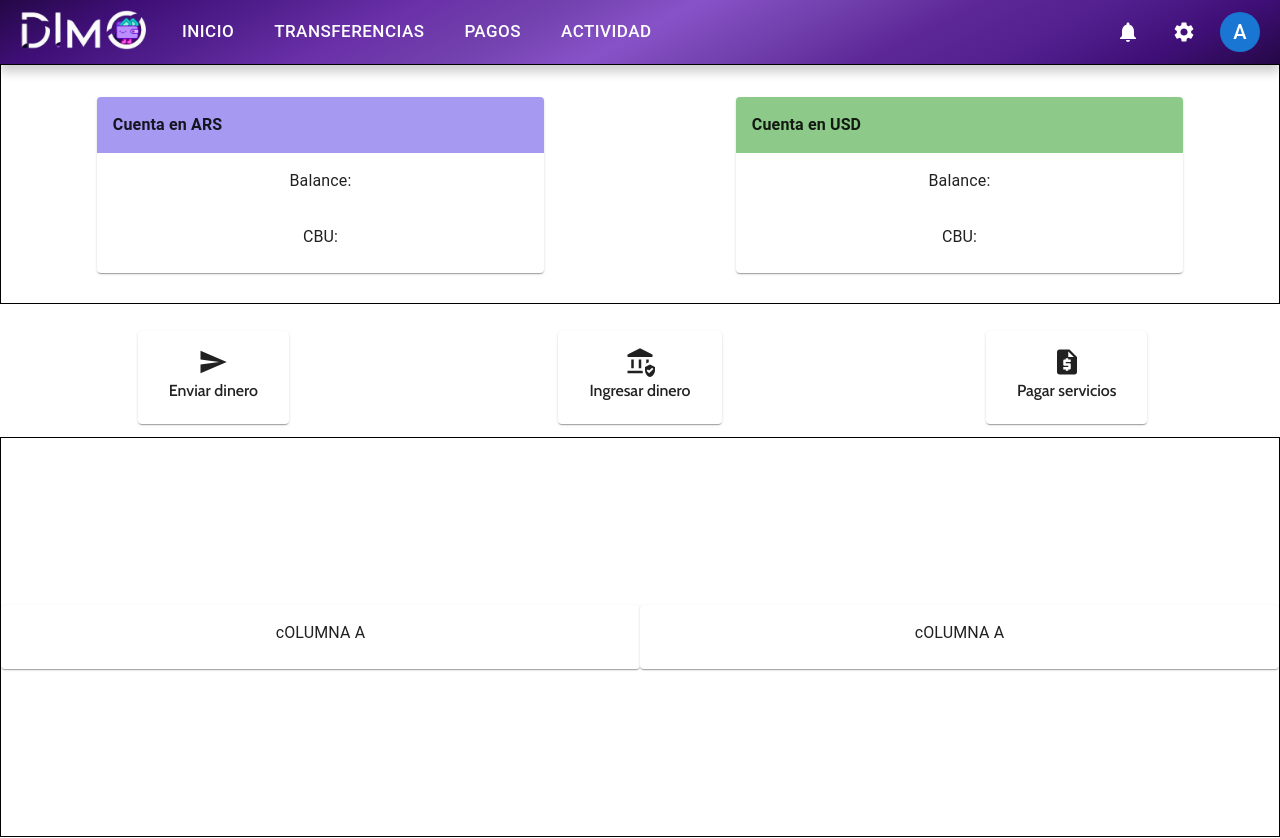
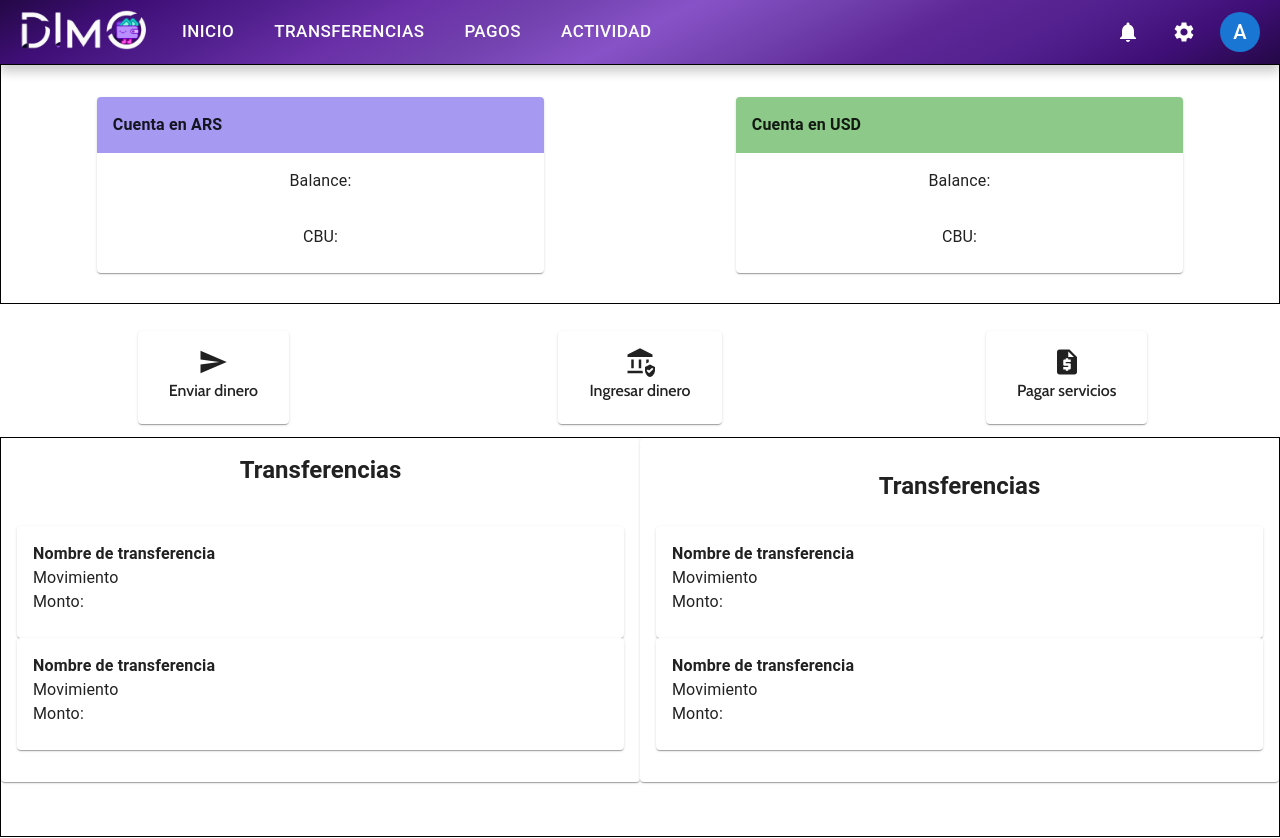
Before and after one commit to alkemyTech/BBVA-FS-W5-Front-S1, a React (Vite) app: page /home in a window 1280 px wide. Shown: the top 838 px of the page. Built offline with nearby package versions, Linux system fonts and the light colour scheme.

Commit message:
implementacion de axios para traernos las cuentas

```diff
--- a/src/components/Home/Home.jsx
+++ b/src/components/Home/Home.jsx
@@ -1,13 +1,33 @@
 import Grid from '@mui/material/Grid2';
-import Carrousel from '../Carrousel/Carrousel';
 import SendIcon from '@mui/icons-material/Send';
-import { Card, CardContent, IconButton, Typography, Link as MuiLink } from '@mui/material';
+import { Card, CardContent, IconButton, Typography, Link as MuiLink, List, ListItem } from '@mui/material';
 import RequestQuoteIcon from '@mui/icons-material/RequestQuote';
 import AssuredWorkloadIcon from '@mui/icons-material/AssuredWorkload';
 import { Link } from 'react-router-dom';
+import { useEffect, useState } from 'react';
 
 
 export default function Home() {
+
+    const [accounts, setAccounts] = useState([]);
+
+    useEffect(() => {
+        const fetchAccounts = async () => {
+            try {
+                const response = await axios.get("http://localhost:8080/accounts", {
+                    headers: {
+                        'Content-Type': 'application/json',
+                        'Authorization': `Bearer ${localStorage.getItem("token")}`
+                    }
+                });
+                setAccounts(response.data);
+            } catch (error) {
+                console.error('Error fetching accounts:', error);
+            }
+        };
+
+        fetchAccounts();
+    }, []);
 
     return (
 
@@ -63,9 +83,7 @@ export default function Home() {
                     <Grid item size={4}>
                         <Grid container sx={{ flexDirection: "column", justifyContent: "center", alignItems: "center" }}>
                             <MuiLink component={Link} to="/#" sx={{ textDecoration: "none" }}>
-                                <Card sx={{
-                                    transition: 'transform 0.2s, box-shadow 0.2s', '&:hover': { transform: 'scale(1.05)', boxShadow: '0 4px 8px rgba(0, 0, 0, 0.2)' }
-                                }}>
+                                <Card>
                                     <CardContent>
                                         <Grid container>
                                             <Grid item size={12}>
@@ -85,9 +103,7 @@ export default function Home() {
                     <Grid item size={4}>
                         <Grid container sx={{ flexDirection: "column", justifyContent: "center", alignItems: "center" }}>
                             <MuiLink component={Link} to="/#" sx={{ textDecoration: "none" }}>
-                                <Card sx={{
-                                    transition: 'transform 0.2s, box-shadow 0.2s', '&:hover': { transform: 'scale(1.05)', boxShadow: '0 4px 8px rgba(0, 0, 0, 0.2)' }
-                                }}>
+                                <Card>
                                     <CardContent>
                                         <Grid container>
                                             <Grid item size={12}>
@@ -108,9 +124,7 @@ export default function Home() {
                         <Grid container sx={{ flexDirection: "column", justifyContent: "center", alignItems: "center" }}>
                             <Grid container sx={{ flexDirection: "column", justifyContent: "center", alignItems: "center" }}>
                                 <MuiLink component={Link} to="/#" sx={{ textDecoration: "none" }}>
-                                    <Card sx={{
-                                        transition: 'transform 0.2s, box-shadow 0.2s', '&:hover': { transform: 'scale(1.05)', boxShadow: '0 4px 8px rgba(0, 0, 0, 0.2)' }
-                                    }}>
+                                    <Card>
                                         <CardContent>
                                             <Grid container>
                                                 <Grid item size={12}>
@@ -131,22 +145,99 @@ export default function Home() {
                 </Grid>
             </Grid>
             <Grid item size={12}>
-                <Grid container sx={{ textAlign: 'center', height: "50vh",alignItems: "center" , border:1}}>
+                <Grid container sx={{ textAlign: 'center', height: "50vh", border: 1 }}>
                     <Grid item size={6}>
                         <Card>
                             <CardContent>
-                                <Typography>
-                                    cOLUMNA A
+                                <Typography variant='h5' sx={{ fontWeight: "bold" }}>
+                                    Transferencias
                                 </Typography>
+                            </CardContent>
+                            <CardContent>
+                                <List>
+                                <ListItem sx={{ padding: 0 }}>
+                                    <MuiLink component={Link} to="/#" sx={{ textDecoration: "none", width: "100%" }}>
+                                            <Card sx={{ width: "100%", '&:hover': { backgroundColor: '#f0f0f0'} }}>
+                                                <CardContent>
+                                                    <Typography sx={{ fontWeight: "bold" }}>
+                                                        Nombre de transferencia
+                                                    </Typography>
+                                                    <Typography>
+                                                        Movimiento
+                                                    </Typography>
+                                                    <Typography>
+                                                        Monto:
+                                                    </Typography>
+                                                </CardContent>
+                                            </Card>
+                                        </MuiLink>
+                                    </ListItem>
+                                    <ListItem sx={{ padding: 0 }}>
+                                    <MuiLink component={Link} to="/#" sx={{ textDecoration: "none", width: "100%" }}>
+                                            <Card sx={{ width: "100%", '&:hover': { backgroundColor: '#f0f0f0'} }}>
+                                                <CardContent>
+                                                    <Typography sx={{ fontWeight: "bold" }}>
+                                                        Nombre de transferencia
+                                                    </Typography>
+                                                    <Typography>
+                                                        Movimiento
+                                                    </Typography>
+                                                    <Typography>
+                                                        Monto:
+                                                    </Typography>
+                                                </CardContent>
+                                            </Card>
+                                        </MuiLink>
+                                    </ListItem>
+                                </List>
+
                             </CardContent>
                         </Card>
                     </Grid>
                     <Grid item size={6}>
                         <Card>
                             <CardContent>
-                                <Typography>
-                                    cOLUMNA A
-                                </Typography>
+                                <CardContent>
+                                    <Typography variant='h5' sx={{ fontWeight: "bold" }}>
+                                        Transferencias
+                                    </Typography>
+                                </CardContent>
+                                <List>
+                                    <ListItem sx={{ padding: 0}}>
+                                        <MuiLink component={Link} to="/#" sx={{ textDecoration: "none", width: "100%" }}>
+                                            <Card sx={{ width: "100%", '&:hover': { backgroundColor: '#f0f0f0'} }}>
+                                                <CardContent>
+                                                    <Typography sx={{ fontWeight: "bold" }}>
+                                                        Nombre de transferencia
+                                                    </Typography>
+                                                    <Typography>
+                                                        Movimiento
+                                                    </Typography>
+                                                    <Typography>
+                                                        Monto:
+                                                    </Typography>
+                                                </CardContent>
+                                            </Card>
+                                        </MuiLink>
+                                    </ListItem>
+                                    <ListItem sx={{ padding: 0 }}>
+                                    <MuiLink component={Link} to="/#" sx={{ textDecoration: "none", width: "100%" }}>
+                                            <Card sx={{ width: "100%", '&:hover': { backgroundColor: '#f0f0f0'} }}>
+                                                <CardContent>
+                                                    <Typography sx={{ fontWeight: "bold" }}>
+                                                        Nombre de transferencia
+                                                    </Typography>
+                                                    <Typography>
+                                                        Movimiento
+                                                    </Typography>
+                                                    <Typography>
+                                                        Monto:
+                                                    </Typography>
+                                                </CardContent>
+                                            </Card>
+                                        </MuiLink>
+                                    </ListItem>
+                                </List>
                             </CardContent>
                         </Card>
                     </Grid>
```
